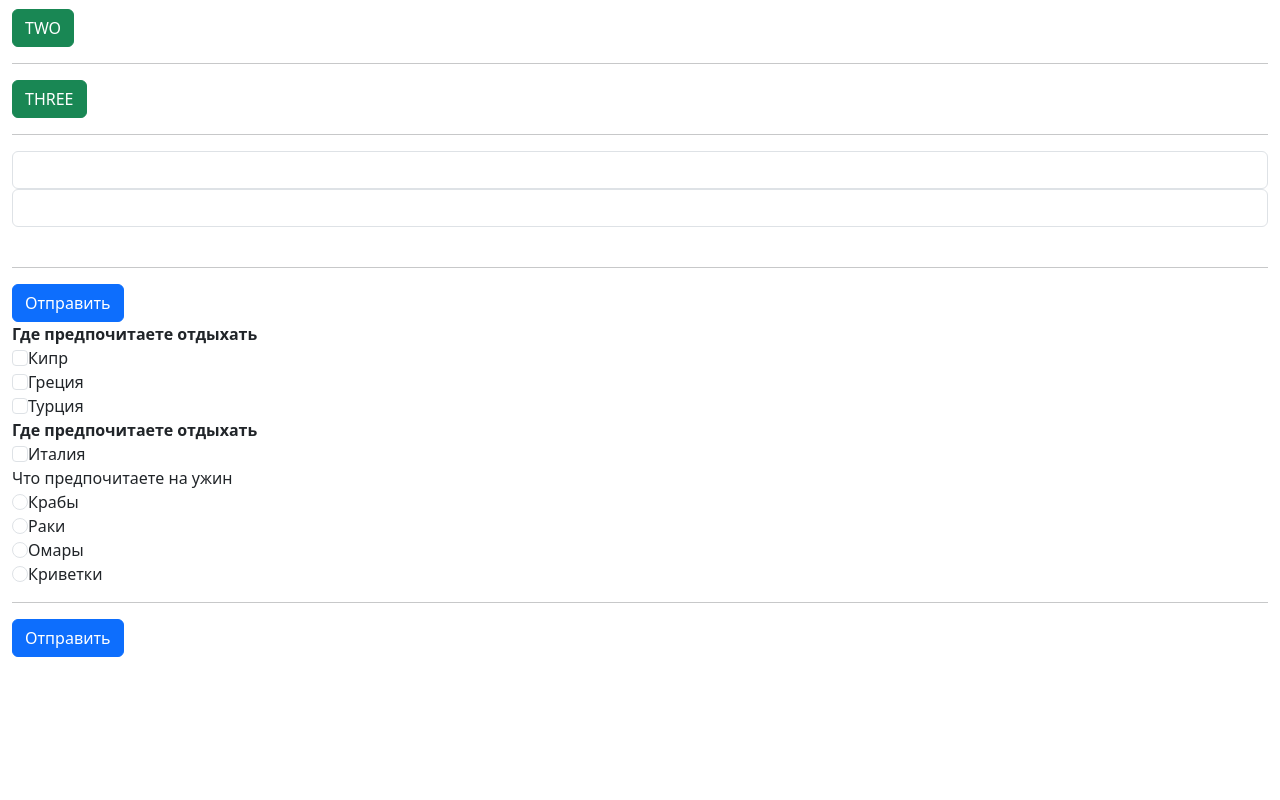
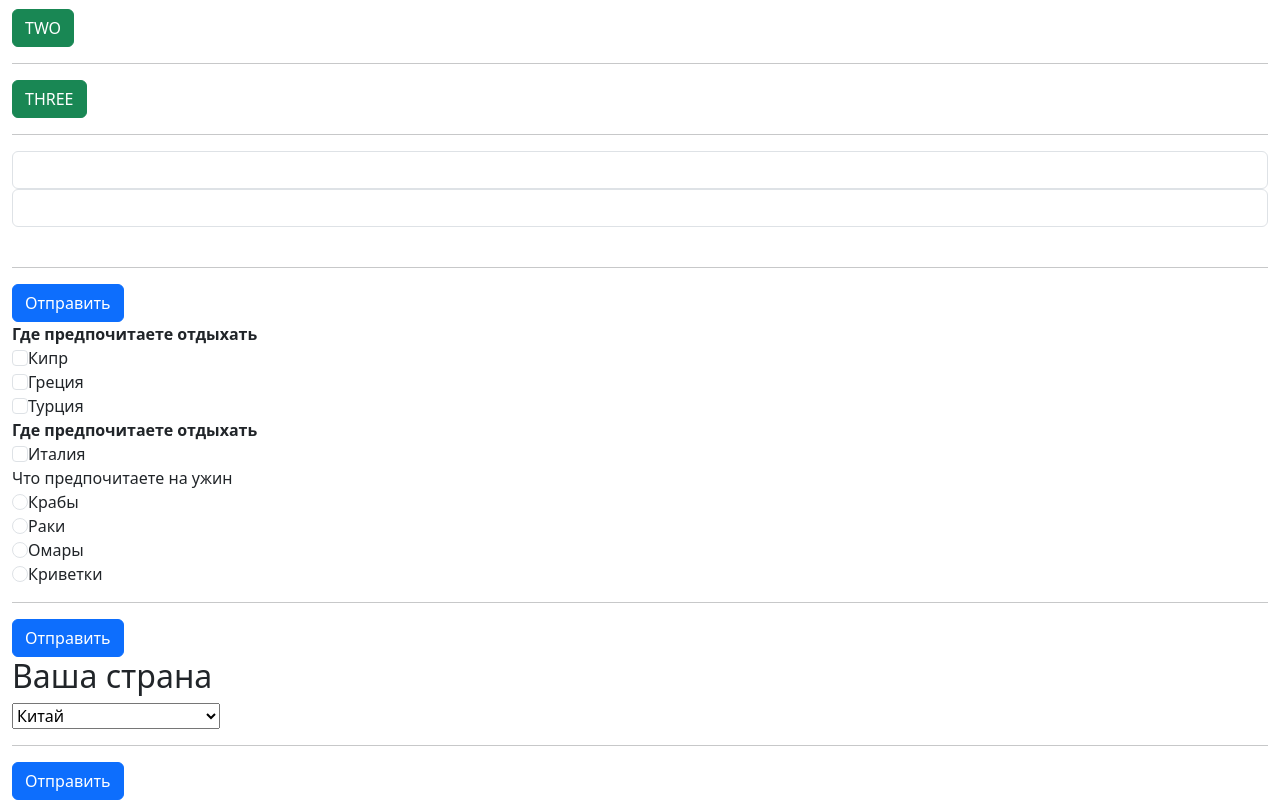
Before and after one commit to vitalay/vite-project, a Vue app: page / in a window 1280 px wide. Shown: the part 181-981 px from the top of the page. Before the commit the page ends 838 px from the top, so only its background shows below. Built offline with nearby package versions, Linux system fonts and the light colour scheme.

Commit message:
Selekt Выбор стран selekted город по умолчанию

```diff
--- a/src/App.vue
+++ b/src/App.vue
@@ -26,7 +26,9 @@
       <hr/>
       <button type="submit" :value="inputTwo" class="btn btn-primary">Отправить</button>
     </form>
-    <FormsBlock />
+
+    <FormsBlock></FormsBlock>
+    <FormsBlock2></FormsBlock2>
   </div>
 </template>
 
@@ -35,8 +37,10 @@ import BlockContentOne from "./BlockContentOne.vue";
 import BlockContentTwo from "./BlockContentTwo.vue";
 import BlockContentThree from "./BlockContentThree.vue";
 import FormsBlock from "./FormsBlock.vue";
+import FormsBlock2 from "./FormsBlock2.vue";
 
 export default {
+
   data() {
     return {
       inputOne: "",
@@ -67,7 +71,8 @@ export default {
     BlockContentOne,
     BlockContentTwo,
     BlockContentThree,
-    FormsBlock
+    FormsBlock,
+    FormsBlock2
   },
 };
 </script>
--- /dev/null
+++ b/src/FormsBlock2.vue
@@ -0,0 +1,33 @@
+<template>
+  <form v-on:submit.prevent="formSubmit">
+ <h2>Ваша страна</h2>
+<select name="country">
+  <option value="Россия">Россия</option>
+  <option selected value="Китай">Китай</option>
+  <option value="Тайвань">Тайвань</option>
+  <option  value="USA">United States of America</option>
+</select>
+<hr />
+    <button type="submit" class="btn btn-primary">Отправить</button>
+  </form>
+</template>
+
+<script>
+export default {
+    data() {
+        return {
+    }
+
+},
+methods: {
+    formSubmit() {
+        console.log('formSubmit')
+    }
+}
+}
+
+</script>
+
+<style>
+
+</style>
```
